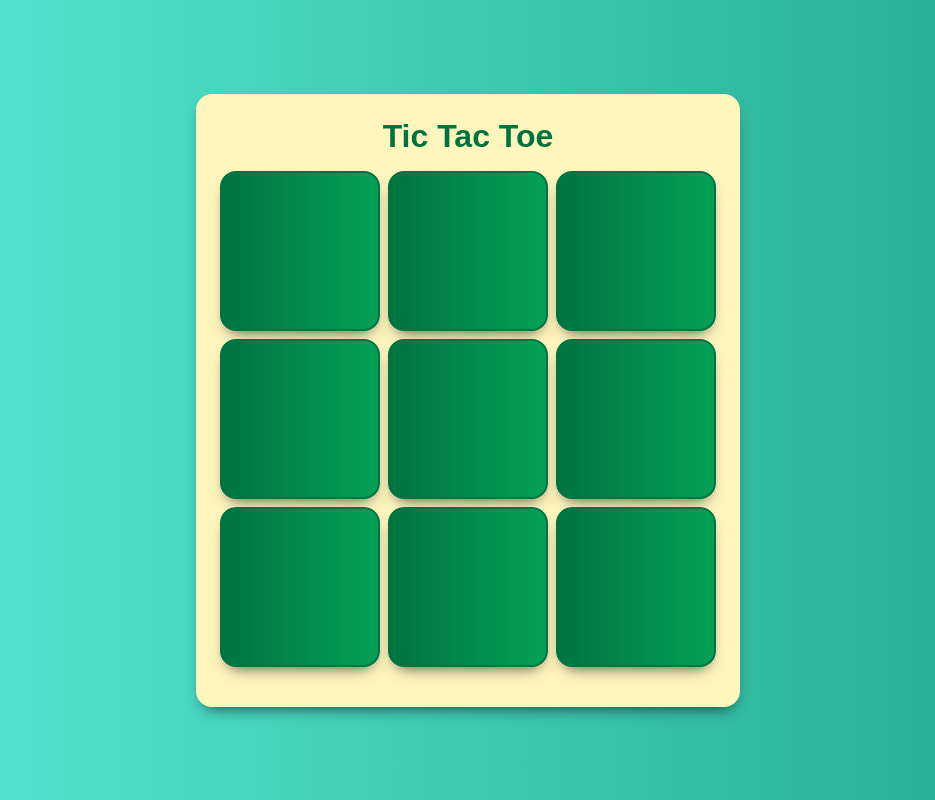
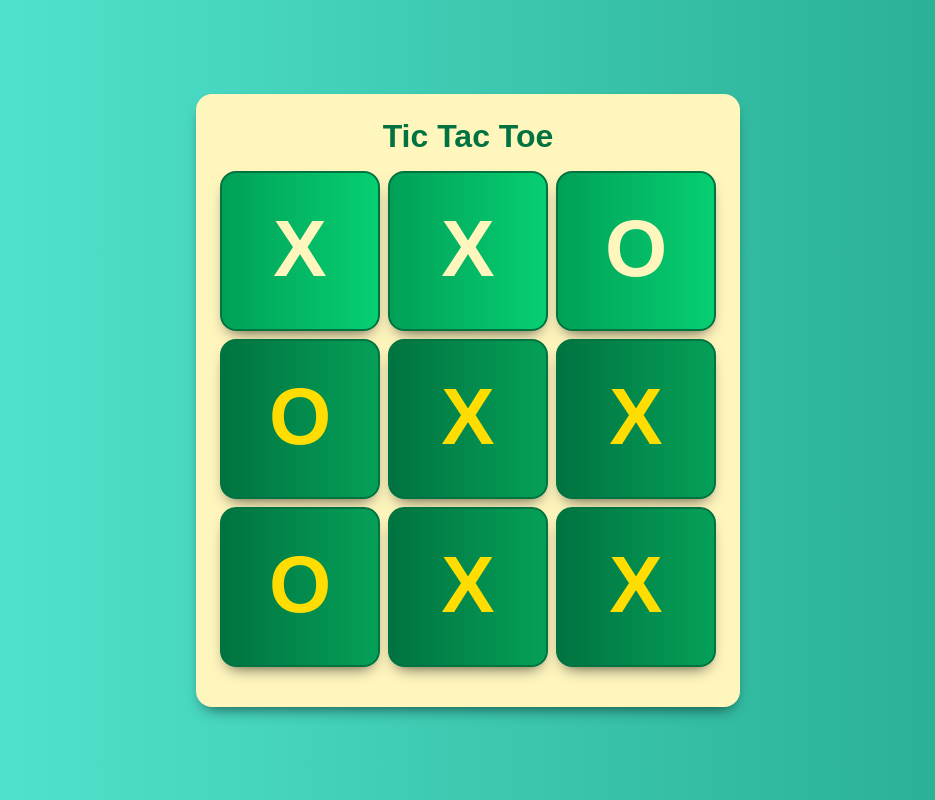
Before and after one commit to QQMr/React_TicTacToe, a React (Create React App) app: page / in a window 1280 px wide. Shown: the whole page, without its empty margins (172-1107 px from the left). Built offline with nearby package versions, Linux system fonts and the light colour scheme.

Commit message:
1. Lifting game state
yarn add classnames

```diff
--- a/package.json
+++ b/package.json
@@ -6,6 +6,7 @@
     "@testing-library/jest-dom": "^5.11.4",
     "@testing-library/react": "^11.1.0",
     "@testing-library/user-event": "^12.1.10",
+    "classnames": "^2.2.6",
     "react": "^17.0.1",
     "react-dom": "^17.0.1",
     "react-scripts": "4.0.1",
--- a/src/components/Board/Board.js
+++ b/src/components/Board/Board.js
@@ -1,18 +1,23 @@
 import './Board.css';
 import {Cell} from "../Cell/Cell"
 
-export function Board() {
+export function Board(props) {
+
+    const cellValues = props.cellValues;
+    const winningComnibation = props.winningComnibation;
+    const cells = cellValues.map( (value,index) => {
+        const canHighlight = winningComnibation &&
+                            winningComnibation.indexOf(index) >= 0;
+        return <Cell
+                    key={index}
+                    value={value}
+                    canHighlight={canHighlight}
+                />
+    });
+
     return (
             <div id="board">
-                <Cell></Cell>
-                <Cell></Cell>
-                <Cell></Cell>
-                <Cell></Cell>
-                <Cell></Cell>
-                <Cell></Cell>
-                <Cell></Cell>
-                <Cell></Cell>
-                <Cell></Cell>
+                {cells}
             </div>
 
     );
--- a/src/components/Cell/Cell.js
+++ b/src/components/Cell/Cell.js
@@ -1,10 +1,21 @@
 import './Cell.css';
+import classNames from "classnames"
 
-export function Cell() {
+export function Cell(props) {
+    const cellClasses = classNames({
+        cell: true,
+        winner: props.canHighlight
+    })
+
+    const cellContentClasses = classNames({
+        'cell-content': true,
+        populated: props.value
+    })
+
     return (
 
-            <button className="cell">
-                <span className="cell-content"></span>
+            <button className={cellClasses}>
+                <span className={cellContentClasses}>{props.value}</span>
             </button>
 
 
--- a/src/components/Game/Game.js
+++ b/src/components/Game/Game.js
@@ -2,11 +2,17 @@ import './Game.css';
 import {Board} from "../Board/Board"
 
 export function Game() {
+
+    const cellValues = ['X','X','O','O','X','X','O','X','X'];
+    const winningComnibation = [0,1,2];
+
     return (
       <>
           <div id="game">
             <h1>Tic Tac Toe</h1>
-           <Board></Board>
+           <Board
+            cellValues={cellValues}
+            winningComnibation={winningComnibation}/>
         </div>
 
         <div id="modal-overlay">
```
Also changed, not shown: 1 other file (tests, documents, lock files or other folders).
